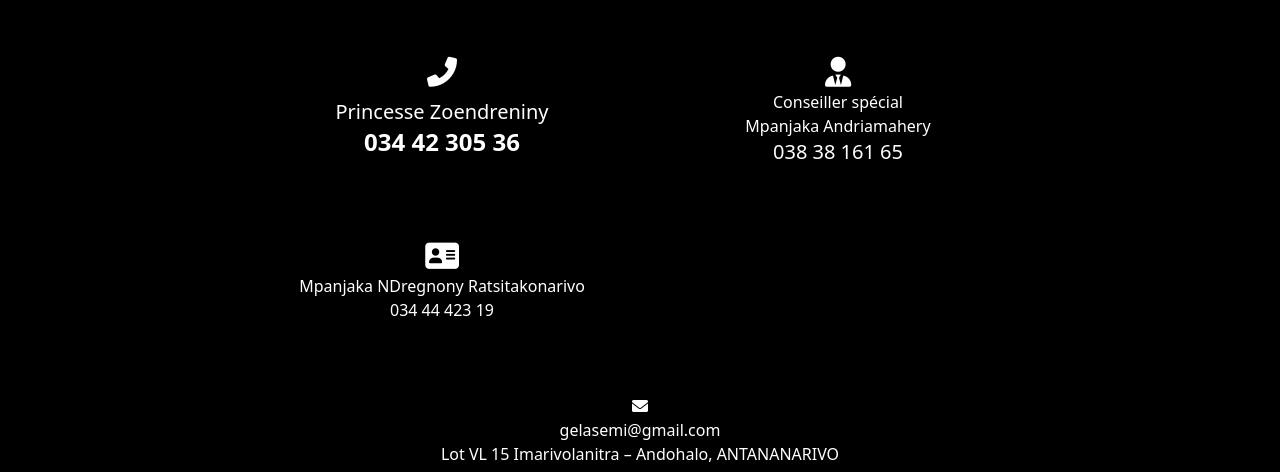
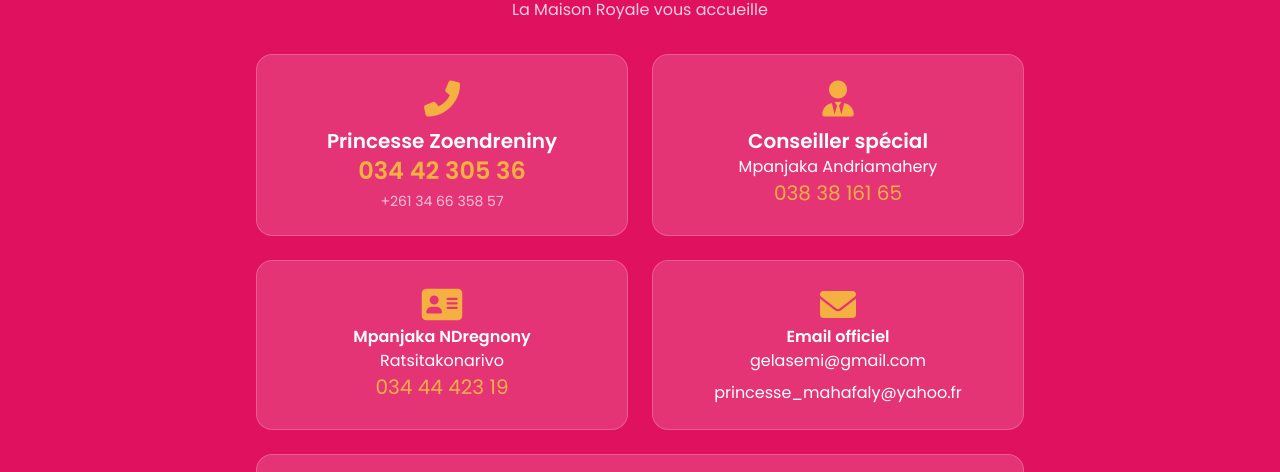
Before and after one commit to Gelasemi/FCRTMSiteweb, a website: page public/contact.html in a window 1280 px wide. Shown: the part 194-666 px from the top of the page. Drawn offline with nearby package versions, Linux system fonts and the light colour scheme.

Commit message:
Update contact.html

```diff
--- a/public/contact.html
+++ b/public/contact.html
@@ -2,21 +2,73 @@
 <html lang="fr">
 <head>
   <meta charset="UTF-8">
+  <meta name="viewport" content="width=device-width, initial-scale=1.0">
   <title>Contact - FCRTM</title>
   <script src="https://cdn.tailwindcss.com"></script>
-  <link href="https://fonts.googleapis.com/css2?family=Playfair+Display&family=Poppins&display=swap" rel="stylesheet">
+  <link href="https://fonts.googleapis.com/css2?family=Playfair+Display:wght@400;700;900&family=Poppins:wght@300;400;600&display=swap" rel="stylesheet">
   <link rel="stylesheet" href="https://cdnjs.cloudflare.com/ajax/libs/font-awesome/6.0.0-beta3/css/all.min.css">
+  <style>
+    body { font-family: 'Poppins', sans-serif; background: #e0115f; color: #fff; }
+    .gold-text { color: #f5b042; }
+    .bg-ruby { background: #e0115f; }
+    .card-bg { background: rgba(255,255,255,0.15); backdrop-filter: blur(8px); border: 1px solid rgba(255,255,255,0.2); }
+    .btn-back { color: #fff; transition: 0.2s; }
+    .btn-back:hover { color: #f5b042; }
+  </style>
 </head>
-<body class="bg-black text-white">
-<nav class="fixed top-0 w-full bg-black/80 p-3"><a href="index.html" class="text-gold">← Accueil</a></nav>
-<section class="pt-32 pb-20 max-w-3xl mx-auto text-center">
-  <h1 class="text-5xl font-bold gold-text">Contactez-nous</h1>
-  <div class="grid md:grid-cols-2 gap-6 mt-12">
-    <div class="bg-royal p-6 rounded-2xl"><i class="fas fa-phone-alt text-3xl gold-text"></i><p class="text-xl mt-2">Princesse Zoendreniny</p><p class="text-2xl font-bold">034 42 305 36</p></div>
-    <div class="bg-royal p-6 rounded-2xl"><i class="fas fa-user-tie text-3xl gold-text"></i><p>Conseiller spécial<br>Mpanjaka Andriamahery</p><p class="text-xl">038 38 161 65</p></div>
-    <div class="bg-royal p-6 rounded-2xl"><i class="fas fa-address-card text-3xl gold-text"></i><p>Mpanjaka NDregnony Ratsitakonarivo</p><p>034 44 423 19</p></div>
-    <div class="bg-royal p-6 rounded-2xl col-span-2"><i class="fas fa-envelope gold-text"></i><p>gelasemi@gmail.com</p><p>Lot VL 15 Imarivolanitra – Andohalo, ANTANANARIVO</p><a href="https://www.facebook.com/profile.php?id=100066566653528" target="_blank" class="inline-block mt-3 text-gold"><i class="fab fa-facebook-f"></i> Facebook officiel</a></div>
-  </div>
-</section>
+<body>
+  <!-- Barre de navigation fond rubis -->
+  <nav class="fixed top-0 w-full bg-ruby shadow-lg py-3 border-b border-white/30">
+    <div class="container mx-auto px-6">
+      <a href="index.html" class="btn-back font-semibold"><i class="fas fa-arrow-left mr-2"></i> Accueil</a>
+    </div>
+  </nav>
+
+  <section class="pt-32 pb-20 max-w-3xl mx-auto text-center">
+    <h1 class="text-5xl font-serif font-bold gold-text mb-4">Contactez-nous</h1>
+    <p class="text-white/80 mb-8">La Maison Royale vous accueille</p>
+
+    <div class="grid md:grid-cols-2 gap-6 mt-6">
+      <div class="card-bg p-6 rounded-2xl transition hover:scale-105">
+        <i class="fas fa-phone-alt text-4xl gold-text"></i>
+        <p class="text-xl mt-2 font-semibold">Princesse Zoendreniny</p>
+        <p class="text-2xl font-bold gold-text">034 42 305 36</p>
+        <p class="text-sm text-white/70 mt-1">+261 34 66 358 57</p>
+      </div>
+
+      <div class="card-bg p-6 rounded-2xl transition hover:scale-105">
+        <i class="fas fa-user-tie text-4xl gold-text"></i>
+        <p class="text-xl mt-2 font-semibold">Conseiller spécial</p>
+        <p>Mpanjaka Andriamahery</p>
+        <p class="text-xl gold-text">038 38 161 65</p>
+      </div>
+
+      <div class="card-bg p-6 rounded-2xl transition hover:scale-105">
+        <i class="fas fa-address-card text-4xl gold-text"></i>
+        <p class="font-semibold">Mpanjaka NDregnony</p>
+        <p>Ratsitakonarivo</p>
+        <p class="text-xl gold-text">034 44 423 19</p>
+      </div>
+
+      <div class="card-bg p-6 rounded-2xl transition hover:scale-105">
+        <i class="fas fa-envelope text-4xl gold-text"></i>
+        <p class="font-semibold">Email officiel</p>
+        <p>gelasemi@gmail.com</p>
+        <p class="mt-2">princesse_mahafaly@yahoo.fr</p>
+      </div>
+
+      <div class="md:col-span-2 card-bg p-6 rounded-2xl">
+        <i class="fas fa-map-marker-alt text-3xl gold-text mb-2"></i>
+        <p>Lot VL 15 Imarivolanitra – Andohalo, ANTANANARIVO</p>
+        <a href="https://www.facebook.com/profile.php?id=100066566653528" target="_blank" class="inline-flex items-center space-x-2 mt-4 bg-[#1877f2] px-5 py-2 rounded-full text-white font-semibold hover:bg-[#0e63b6] transition">
+          <i class="fab fa-facebook-f"></i><span>Facebook officiel</span>
+        </a>
+      </div>
+    </div>
+  </section>
+
+  <footer class="bg-ruby/80 border-t border-white/20 py-6 text-center text-white/70 text-sm">
+    <p>© 2026 FCRTM Madagascar – Hasina tsy mba resy</p>
+  </footer>
 </body>
 </html>
```
